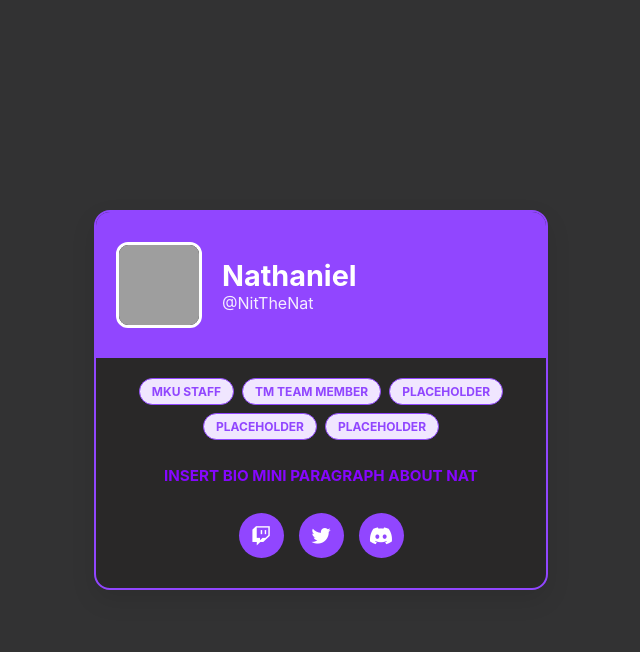
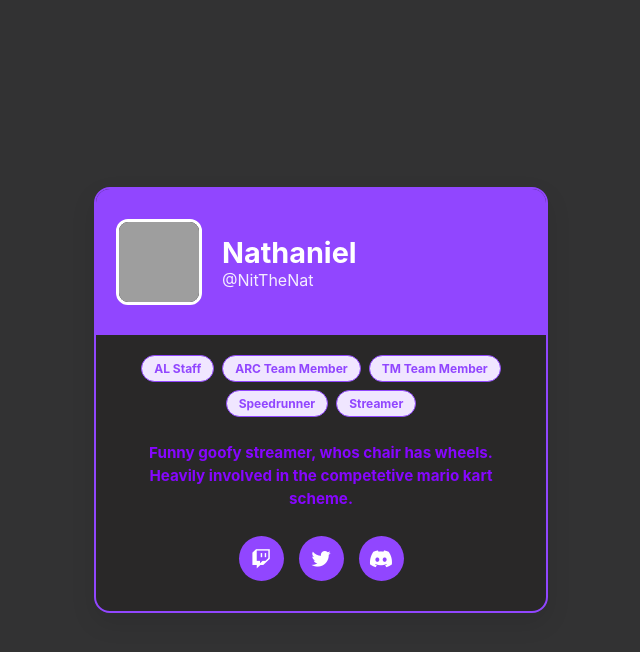
Before and after one commit to tylerbrowncs/nitthenat_app, a Flask app: page / in a window 1280 px wide. Shown: the top 652 px of the page, without its empty margins (319-959 px from the left). Run offline with Flask 3, Linux system fonts and the light colour scheme; grey boxes are pictures that could not be loaded.

Commit message:
Removed placeholders

```diff
--- a/templates/home.html
+++ b/templates/home.html
@@ -129,15 +129,15 @@
         </div>
 
         <div class="tag-container">
-            <span class="tag">MKU STAFF</span>
-            <span class="tag">TM TEAM MEMBER</span>
-            <span class="tag">PLACEHOLDER</span>
-            <span class="tag">PLACEHOLDER</span>
-            <span class="tag">PLACEHOLDER</span>
+            <span class="tag">AL Staff</span>
+            <span class="tag">ARC Team Member</span>
+            <span class="tag">TM Team Member</span>
+            <span class="tag">Speedrunner</span>
+            <span class="tag">Streamer</span>
         </div>
 
         <div class="bio">
-            <p>INSERT BIO MINI PARAGRAPH ABOUT NAT</p>
+            <p>Funny goofy streamer, whos chair has wheels. Heavily involved in the competetive mario kart scheme.</p>
         </div>
 
         <div class="social-links">
```
